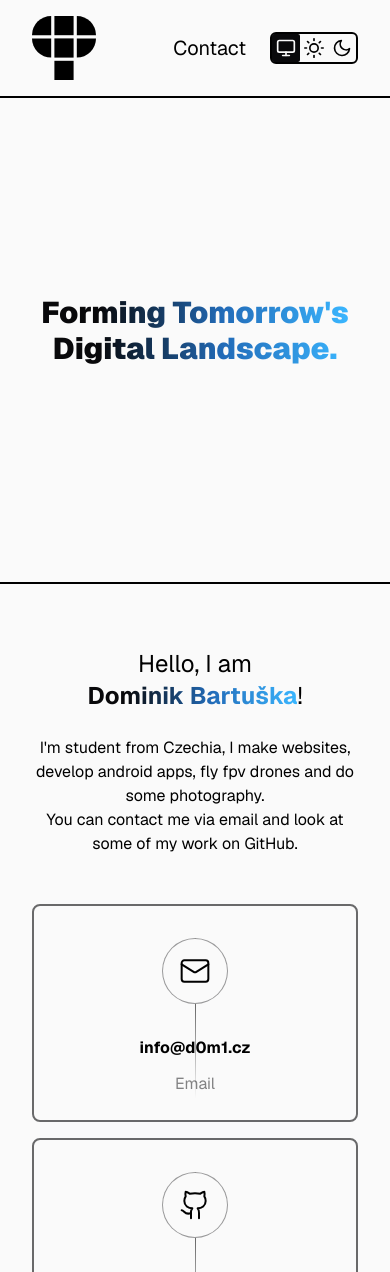
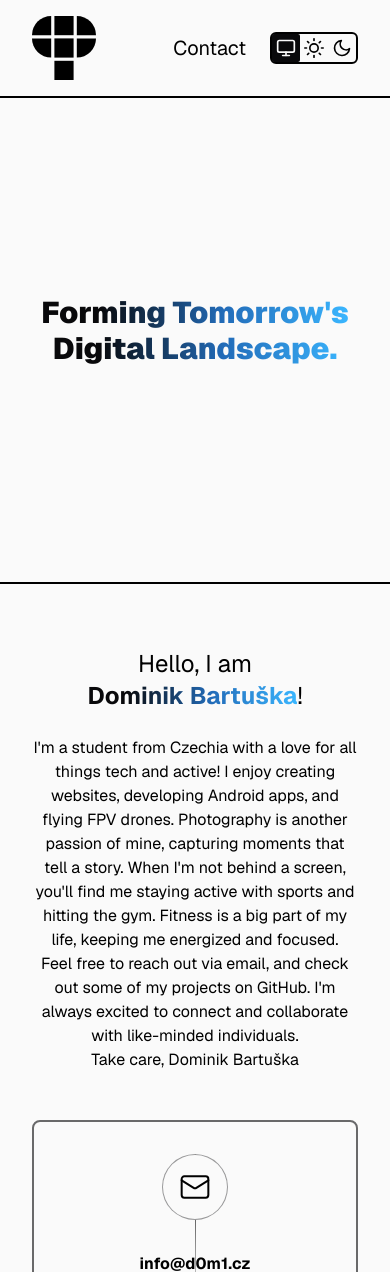
Before and after one commit to dominik060/d0m1.cz, a Next.js app: page / in a window 390 px wide. Shown: the top 1272 px of the page. Built offline with nearby package versions, Linux system fonts and the light colour scheme.

Commit message:
update about me text

```diff
--- a/src/components/aboutme/AboutMeParagraph.tsx
+++ b/src/components/aboutme/AboutMeParagraph.tsx
@@ -5,11 +5,19 @@ export default function AboutMeParagraph({
 }) {
   return (
     <div className={className}>
-      <p className="text-center text-base">
-        I'm student from Czechia, I make websites, develop android apps, fly fpv
-        drones and do some photography.
+      <p className="text-center text-base md:text-xl">
+        I'm a student from Czechia with a love for all things tech and active! I
+        enjoy creating websites, developing Android apps, and flying FPV drones.
+        Photography is another passion of mine, capturing moments that tell a
+        story. When I'm not behind a screen, you'll find me staying active with
+        sports and hitting the gym. Fitness is a big part of my life, keeping me
+        energized and focused.
         <br />
-        You can contact me via email and look at some of my work on GitHub.
+        Feel free to reach out via email, and check out some of my projects on
+        GitHub. I'm always excited to connect and collaborate with like-minded
+        individuals.
+        <br />
+        Take care, Dominik Bartuška
       </p>
     </div>
   );
```
